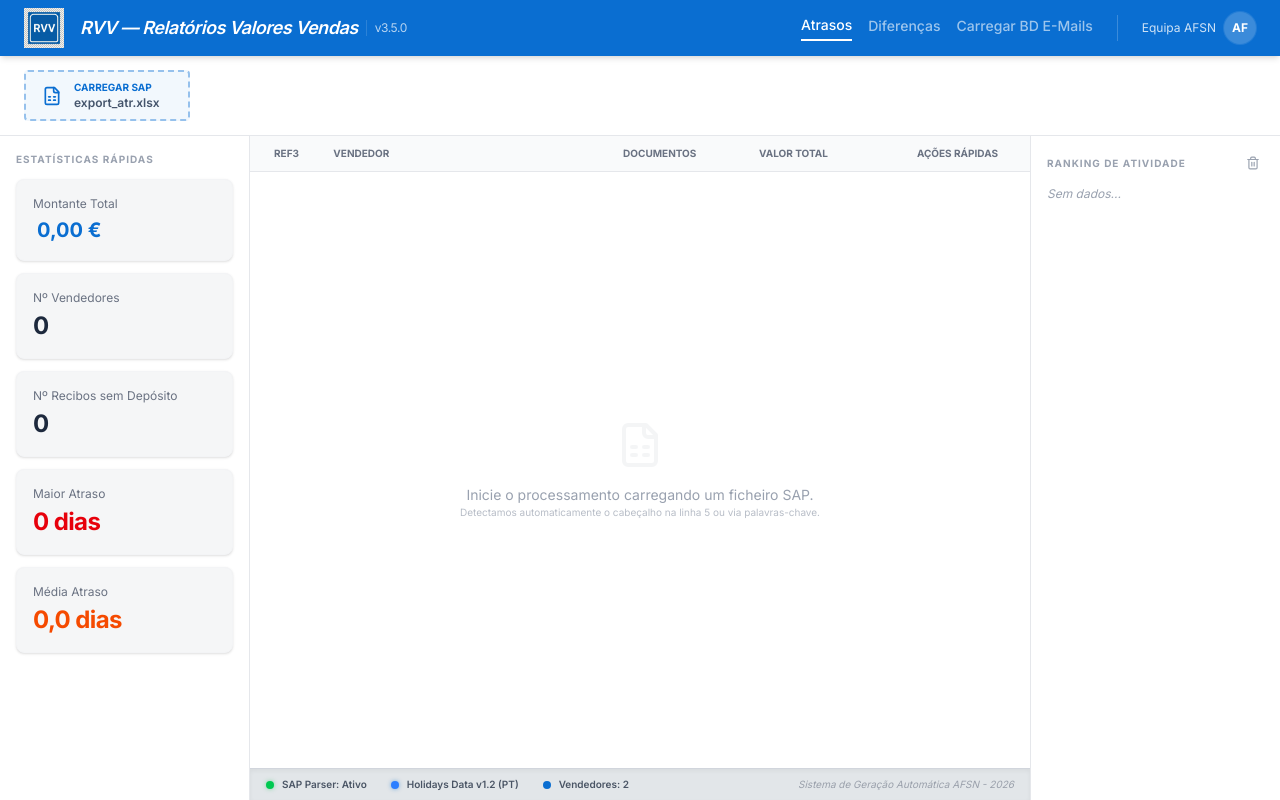
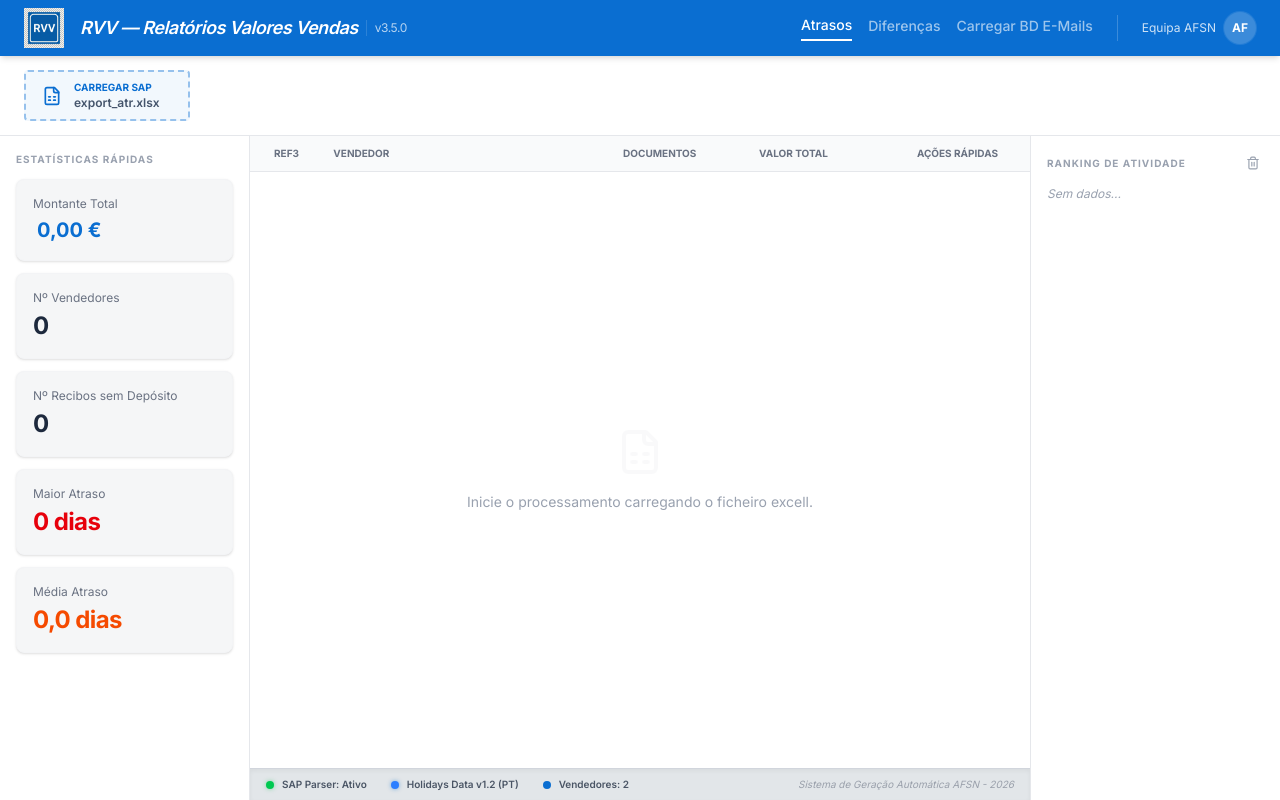
Before and after one commit to SumolCompalAFSN/relatorios-vendas, a React (Vite) app: page / in a window 1280 px wide. Built offline with nearby package versions, Linux system fonts and the light colour scheme.

Commit message:
Update App.tsx

```diff
--- a/src/App.tsx
+++ b/src/App.tsx
@@ -672,10 +672,9 @@ if (mode === 'ATRASO') {
 
             {!loading && results.length === 0 && (
               <div className="h-full flex flex-col items-center justify-center text-gray-400">
-                <FileSpreadsheet size={48} className="opacity-10 mb-4" />
-                <p className="text-sm">Inicie o processamento carregando um ficheiro SAP.</p>
-                <p className="text-[10px] opacity-70">Detectamos automaticamente o cabeçalho na linha 5 ou via palavras-chave.</p>
-              </div>
+                <FileSpreadsheet size={48} className="opacity-5 mb-4" />
+                <p className="text-sm">Inicie o processamento carregando o ficheiro excell.</p>
+             </div>
             )}
 
             {!loading && results.map((item, idx) => (
```
